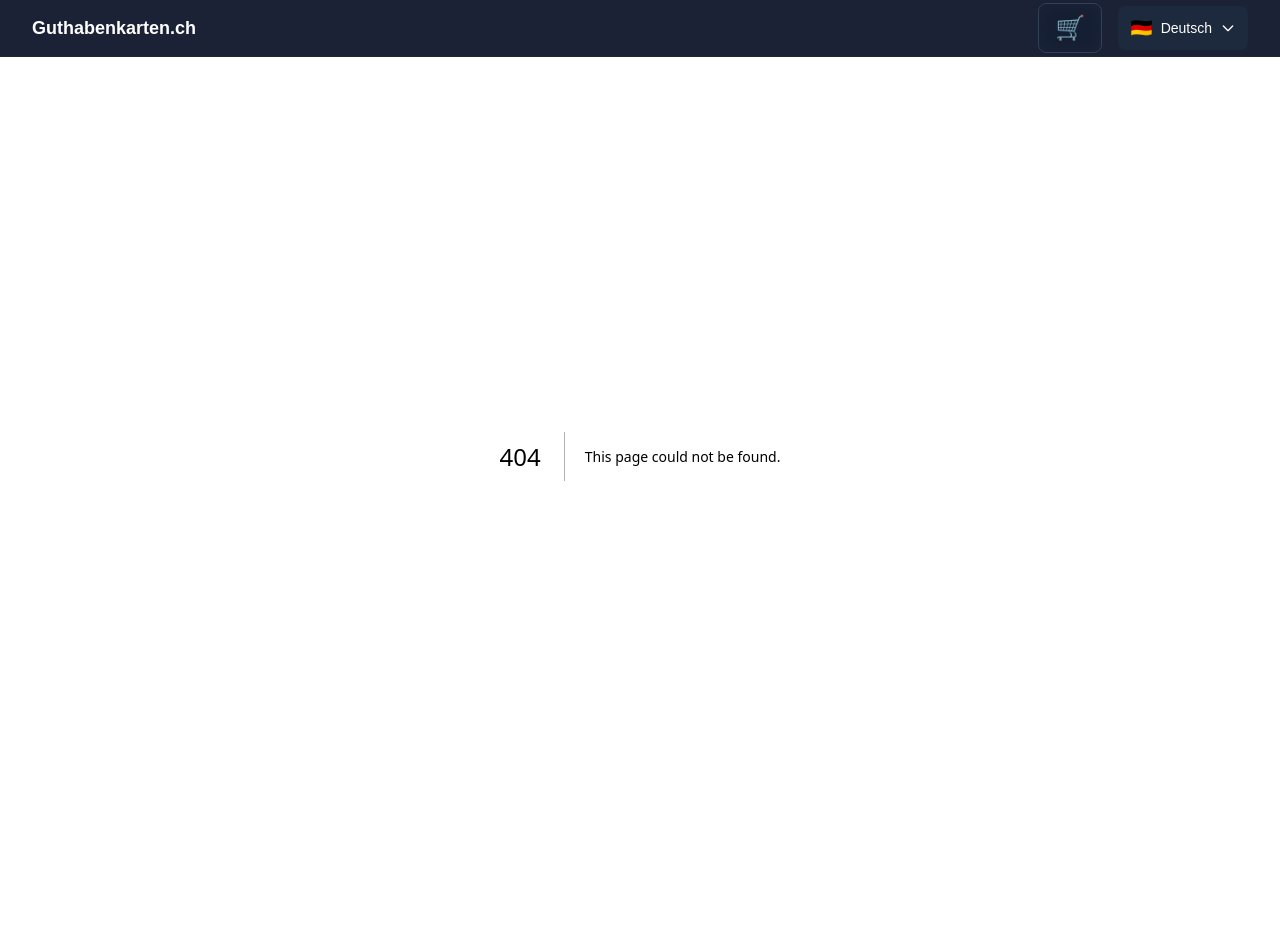
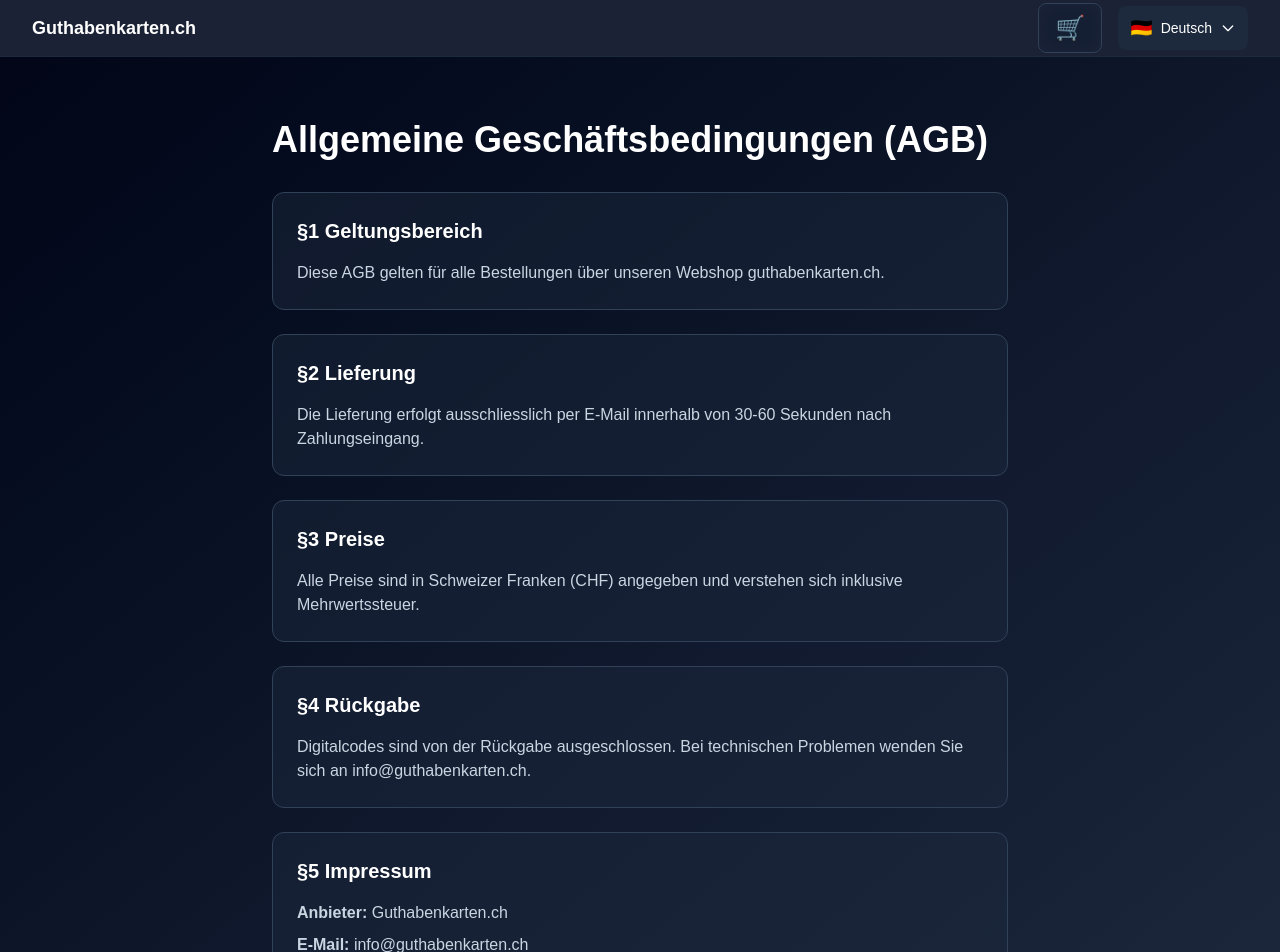
Before and after one commit to schmutz86-cpu/guthabenkarten, a Next.js app: page /agb in a window 1280 px wide. Before the commit this address had no page. Shown: the top 952 px of the page. Before the commit the page ends 856 px from the top, so only its background shows below. Built offline with nearby package versions, Linux system fonts and the light colour scheme.

Commit message:
fix: Cart pages (warenkorb/kasse) + API improvements + security headers

```diff
--- /dev/null
+++ b/app/agb/page.tsx
@@ -0,0 +1,39 @@
+// AGB/Impressum Page - German
+export default function AGBPage() {
+  return (
+    <div className="min-h-screen bg-gradient-to-br from-slate-950 via-slate-900 to-slate-800">
+      <div className="max-w-3xl mx-auto px-4 py-16">
+        <h1 className="text-4xl font-bold text-white mb-8">Allgemeine Geschäftsbedingungen (AGB)</h1>
+
+        <div className="space-y-6 text-slate-300">
+          <section className="bg-slate-800/50 p-6 rounded-xl border border-slate-700">
+            <h2 className="text-xl font-semibold text-white mb-4">§1 Geltungsbereich</h2>
+            <p>Diese AGB gelten für alle Bestellungen über unseren Webshop guthabenkarten.ch.</p>
+          </section>
+
+          <section className="bg-slate-800/50 p-6 rounded-xl border border-slate-700">
+            <h2 className="text-xl font-semibold text-white mb-4">§2 Lieferung</h2>
+            <p>Die Lieferung erfolgt ausschliesslich per E-Mail innerhalb von 30-60 Sekunden nach Zahlungseingang.</p>
+          </section>
+
+          <section className="bg-slate-800/50 p-6 rounded-xl border border-slate-700">
+            <h2 className="text-xl font-semibold text-white mb-4">§3 Preise</h2>
+            <p>Alle Preise sind in Schweizer Franken (CHF) angegeben und verstehen sich inklusive Mehrwertssteuer.</p>
+          </section>
+
+          <section className="bg-slate-800/50 p-6 rounded-xl border border-slate-700">
+            <h2 className="text-xl font-semibold text-white mb-4">§4 Rückgabe</h2>
+            <p>Digitalcodes sind von der Rückgabe ausgeschlossen. Bei technischen Problemen wenden Sie sich an info@guthabenkarten.ch.</p>
+          </section>
+
+          <section className="bg-slate-800/50 p-6 rounded-xl border border-slate-700">
+            <h2 className="text-xl font-semibold text-white mb-4">§5 Impressum</h2>
+            <p className="mb-2"><strong>Anbieter:</strong> Guthabenkarten.ch</p>
+            <p className="mb-2"><strong>E-Mail:</strong> info@guthabenkarten.ch</p>
+            <p className="mb-2"><strong>Verantwortlich:</strong> Philipp Schmutz, Würenlos, Schweiz</p>
+          </section>
+        </div>
+      </div>
+    </div>
+  );
+}
--- a/app/api/checkout/route.ts
+++ b/app/api/checkout/route.ts
@@ -1,9 +1,16 @@
 import { NextRequest, NextResponse } from 'next/server';
-import Stripe from 'stripe';
 
-const stripe = new Stripe(process.env.STRIPE_SECRET_KEY!, {
-  apiVersion: '2025-01-27.acacia',
-});
+// Stripe initialized inside handler to avoid build-time errors
+async function getStripe() {
+  const { default: Stripe } = await import('stripe');
+  const secretKey = process.env.STRIPE_SECRET_KEY;
+  if (!secretKey) {
+    throw new Error('STRIPE_SECRET_KEY is not set');
+  }
+  return new Stripe(secretKey, {
+    apiVersion: '2024-12-18.acacia' as any,
+  });
+}
 
 export async function POST(req: NextRequest) {
   try {
@@ -31,6 +38,7 @@
     }));
 
     // Create Stripe Checkout Session
+    const stripe = await getStripe();
     const session = await stripe.checkout.sessions.create({
       payment_method_types: ['card'],
       line_items: lineItems,
--- a/app/api/verify-payment/route.ts
+++ b/app/api/verify-payment/route.ts
@@ -1,9 +1,15 @@
 import { NextRequest, NextResponse } from 'next/server';
-import Stripe from 'stripe';
 
-const stripe = new Stripe(process.env.STRIPE_SECRET_KEY!, {
-  apiVersion: '2025-01-27.acacia',
-});
+async function getStripe() {
+  const { default: Stripe } = await import('stripe');
+  const secretKey = process.env.STRIPE_SECRET_KEY;
+  if (!secretKey) {
+    throw new Error('STRIPE_SECRET_KEY is not set');
+  }
+  return new Stripe(secretKey, {
+    apiVersion: '2024-12-18.acacia' as any,
+  });
+}
 
 export async function GET(req: NextRequest) {
   const searchParams = req.nextUrl.searchParams;
@@ -17,6 +23,7 @@
   }
 
   try {
+    const stripe = await getStripe();
     const session = await stripe.checkout.sessions.retrieve(sessionId);
 
     return NextResponse.json({
--- a/app/api/webhooks/stripe/route.ts
+++ b/app/api/webhooks/stripe/route.ts
@@ -1,9 +1,15 @@
 import { NextRequest, NextResponse } from 'next/server';
 import Stripe from 'stripe';
 
-const stripe = new Stripe(process.env.STRIPE_SECRET_KEY!, {
-  apiVersion: '2025-01-27.acacia',
-});
+function getStripe(): Stripe {
+  const secretKey = process.env.STRIPE_SECRET_KEY;
+  if (!secretKey) {
+    throw new Error('STRIPE_SECRET_KEY is not set');
+  }
+  return new Stripe(secretKey, {
+    apiVersion: '2024-12-18.acacia' as any,
+  });
+}
 
 const endpointSecret = process.env.STRIPE_WEBHOOK_SECRET;
 
@@ -12,6 +18,7 @@
   const signature = req.headers.get('stripe-signature') || '';
 
   let event: Stripe.Event;
+  const stripe = getStripe();
 
   try {
     if (!endpointSecret) {
--- a/app/bestellung/erfolg/page.tsx
+++ b/app/bestellung/erfolg/page.tsx
@@ -1,11 +1,11 @@
 'use client';
 
-import { useEffect, useState } from 'react';
+import { useEffect, useState, Suspense } from 'react';
 import { useSearchParams } from 'next/navigation';
 import Link from 'next/link';
 import TopBar from '@/components/TopBar';
 
-export default function OrderSuccessPage() {
+function OrderSuccessContent() {
   const searchParams = useSearchParams();
   const sessionId = searchParams.get('session_id');
   const [loading, setLoading] = useState(true);
@@ -99,3 +99,21 @@
     </div>
   );
 }
+
+export default function OrderSuccessPage() {
+  return (
+    <Suspense fallback={
+      <div className="min-h-screen bg-gradient-to-br from-slate-950 via-slate-900 to-slate-800">
+        <TopBar />
+        <main className="pt-14">
+          <div className="max-w-xl mx-auto px-4 py-16 text-center">
+            <div className="animate-spin w-8 h-8 border-2 border-blue-500 border-t-transparent rounded-full mx-auto mb-4"></div>
+            <p className="text-slate-300">Laden...</p>
+          </div>
+        </main>
+      </div>
+    }>
+      <OrderSuccessContent />
+    </Suspense>
+  );
+}
--- /dev/null
+++ b/app/kasse/abbruch/page.tsx
@@ -0,0 +1,55 @@
+'use client';
+
+import Link from 'next/link';
+import TopBar from '@/components/TopBar';
+
+export default function CancelPage() {
+  return (
+    <div className="min-h-screen bg-gradient-to-br from-slate-950 via-slate-900 to-slate-800">
+      <TopBar />
+
+      <main className="pt-14">
+        <div className="max-w-xl mx-auto px-4 py-16 text-center">
+          <div className="text-6xl mb-6">❌</div>
+
+          <h1 className="text-3xl font-bold text-white mb-4">
+            Zahlung abgebrochen
+          </h1>
+
+          <p className="text-slate-300 mb-8">
+            Die Zahlung wurde abgebrochen. Dein Warenkorb ist noch gespeichert.
+          </p>
+
+          <div className="bg-slate-800/50 rounded-xl p-6 border border-slate-700 mb-8">
+            <p className="text-slate-300 mb-4">
+              Möchtest du es erneut versuchen?
+            </p>
+
+            <div className="space-y-3">
+              <Link
+                href="/kasse"
+                className="inline-block w-full bg-blue-600 hover:bg-blue-700 text-white font-bold px-8 py-3 rounded-lg transition"
+              >
+                Zurück zur Kasse
+              </Link>
+
+              <Link
+                href="/warenkorb"
+                className="inline-block w-full bg-slate-700 hover:bg-slate-600 text-white font-bold px-8 py-3 rounded-lg transition"
+              >
+                Warenkorb bearbeiten
+              </Link>
+            </div>
+          </div>
+
+          <p className="text-slate-400 text-sm">
+            Fragen? Kontaktiere uns unter{' '}
+            <a href="mailto:info@guthabenkarten.ch" className="text-blue-400 hover:underline">
+              info@guthabenkarten.ch
+            </a>
+          </p>
+        </div>
+      </main>
+    </div>
+  );
+}
```
Also changed, not shown: 1 other file (tests, documents, lock files or other folders).
